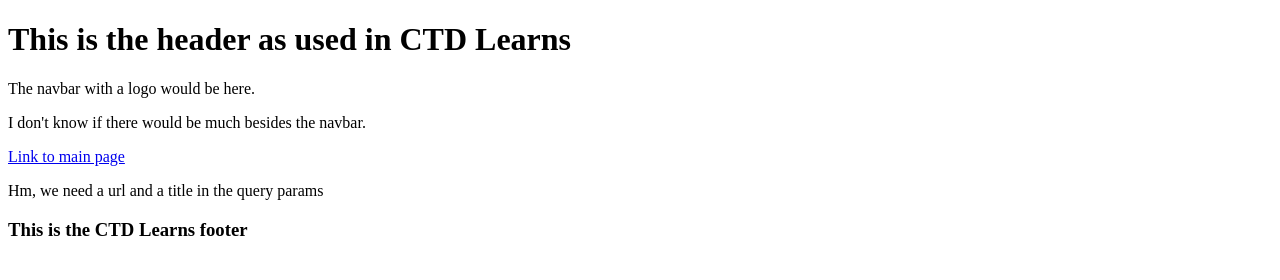
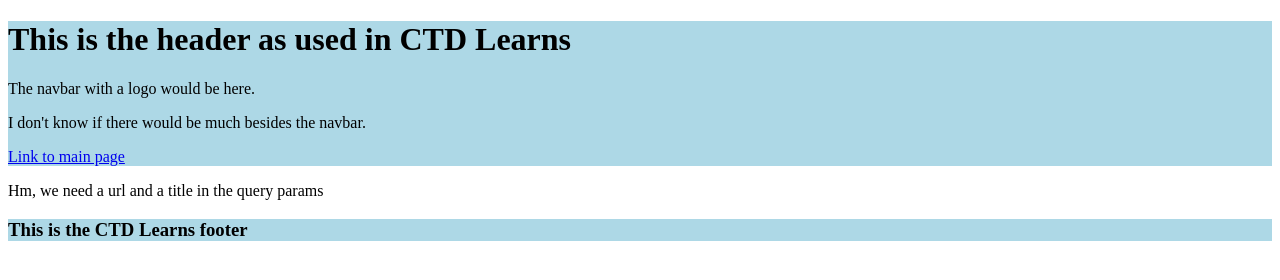
Before and after one commit to jrmcgarvey/iframetest, a plain HTML site: page iframepage.html in a window 1280 px wide. Drawn offline with Linux system fonts and the light colour scheme.

Commit message:
set background color for header and footer

```diff
--- a/iframepage.html
+++ b/iframepage.html
@@ -4,7 +4,7 @@
     <title>Lesson 1</title>
   </head>
   <body>
-    <header>
+    <header style="background-color: lightblue;">
       <h1>This is the header as used in CTD Learns</h1>
       <p>The navbar with a logo would be here.</p>
       <p>I don't know if there would be much besides the navbar.</p>
@@ -13,7 +13,7 @@
     </header>
 
     <div id="iframeLoc"></div>
-    <footer>
+    <footer style="background-color: lightblue;">
       <h3>This is the CTD Learns footer</h3>
     </footer>
   </body>
```
Also changed, not shown: index.html (+2 -2 lines).
